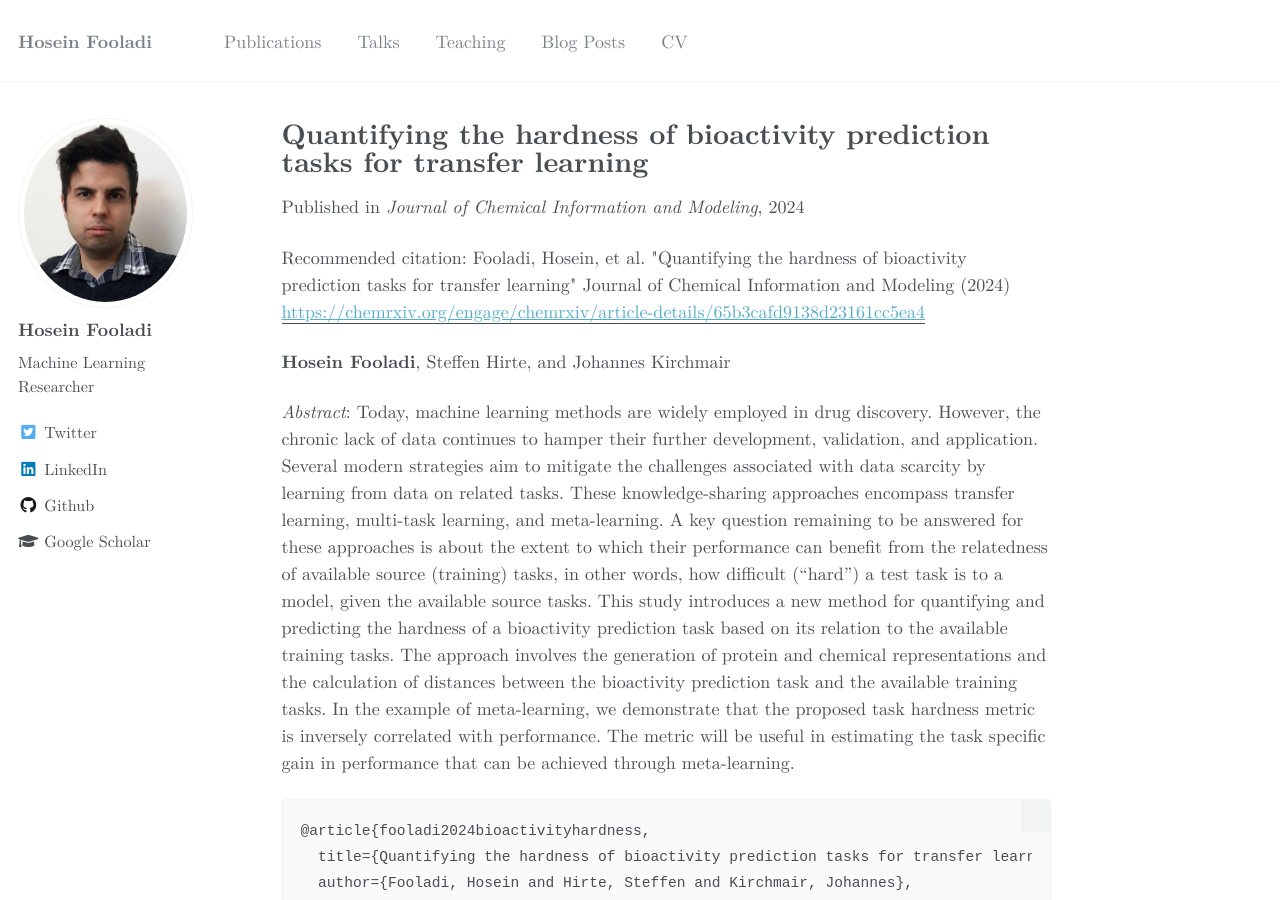
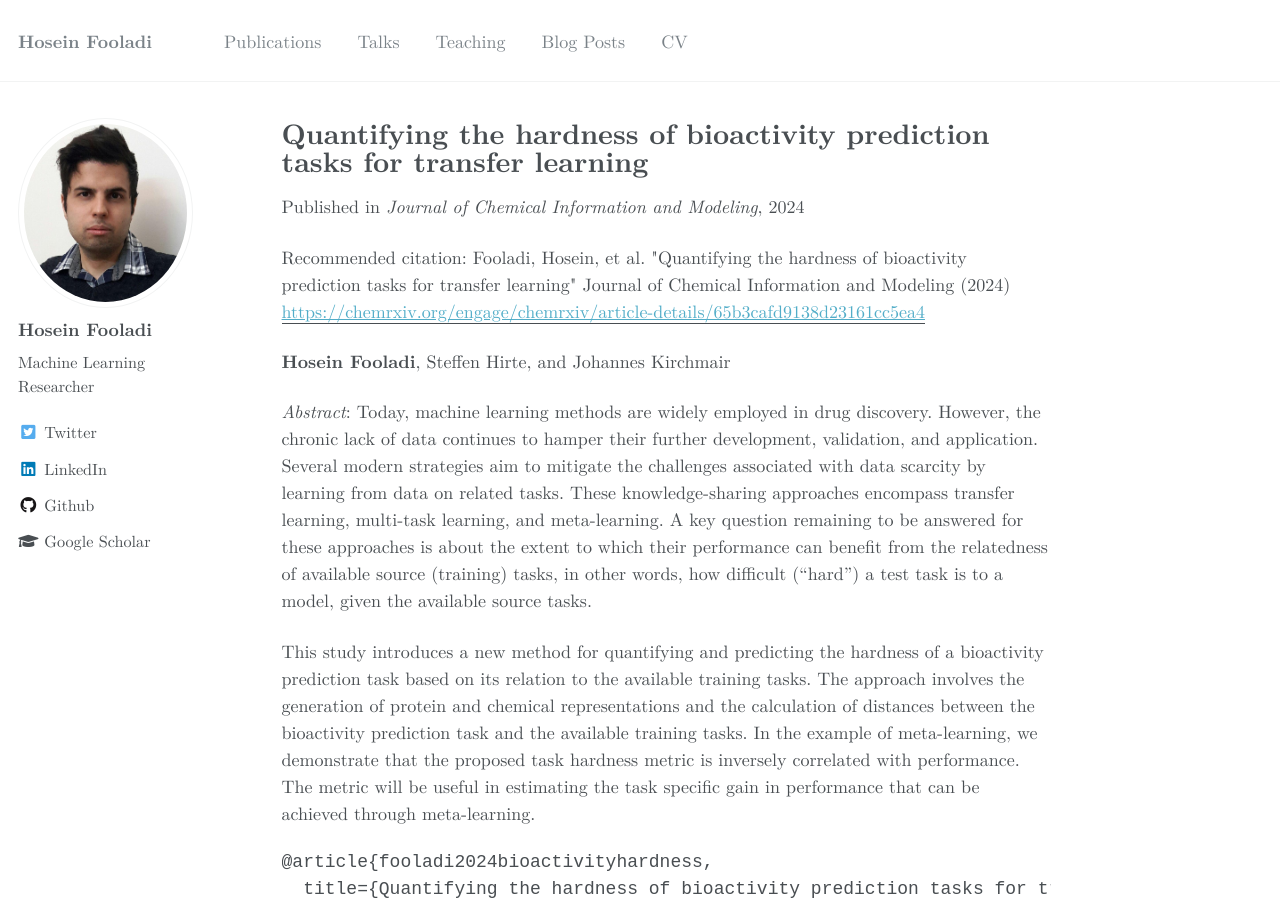
Before and after one commit to HFooladi/HFooladi.github.io, a Jekyll site: the page built from _publications/2024-04-28-task-hardness.md, in a window 1280 px wide and 900 px high. Built offline with Jekyll 4.4.1, drawn with Linux system fonts in a browser that asks for light colours; some web fonts are replaced; comment, search, counter and statistics services are not loaded.

Commit message:
update citation information for publication

````diff
--- a/_publications/2024-04-28-task-hardness.md
+++ b/_publications/2024-04-28-task-hardness.md
@@ -16,11 +16,11 @@ citation: 'Fooladi, Hosein, et al. "Quantifying the hardness of bioactivity pred
 continues to hamper their further development, validation, and application. Several modern strategies aim to mitigate
 the challenges associated with data scarcity by learning from data on related tasks. These knowledge-sharing approaches
 encompass transfer learning, multi-task learning, and meta-learning. A key question remaining to be answered for these
-approaches is about the extent to which their performance can benefit from the relatedness of available source (training) tasks, in other words, how difficult (“hard”) a test task is to a model, given the available source tasks. This study introduces a new method for quantifying and predicting the hardness of a bioactivity prediction task based on its relation to the available training tasks.
-The approach involves the generation of protein and chemical representations and the calculation of distances between the bioactivity prediction task and the available training tasks. In the example of meta-learning, we demonstrate that the proposed task hardness metric is inversely correlated with performance. The metric will be useful in estimating the task specific gain in performance that can be achieved through meta-learning.
+approaches is about the extent to which their performance can benefit from the relatedness of available source (training) tasks, in other words, how difficult (“hard”) a test task is to a model, given the available source tasks.
 
+This study introduces a new method for quantifying and predicting the hardness of a bioactivity prediction task based on its relation to the available training tasks. The approach involves the generation of protein and chemical representations and the calculation of distances between the bioactivity prediction task and the available training tasks. In the example of meta-learning, we demonstrate that the proposed task hardness metric is inversely correlated with performance. The metric will be useful in estimating the task specific gain in performance that can be achieved through meta-learning.
 
-```
+```{bibtex}
 @article{fooladi2024bioactivityhardness,
   title={Quantifying the hardness of bioactivity prediction tasks for transfer learning},
   author={Fooladi, Hosein and Hirte, Steffen and Kirchmair, Johannes},
````
Also changed, not shown: _publications/2023-12-18-PLI.md (added, +23 -0 lines).
